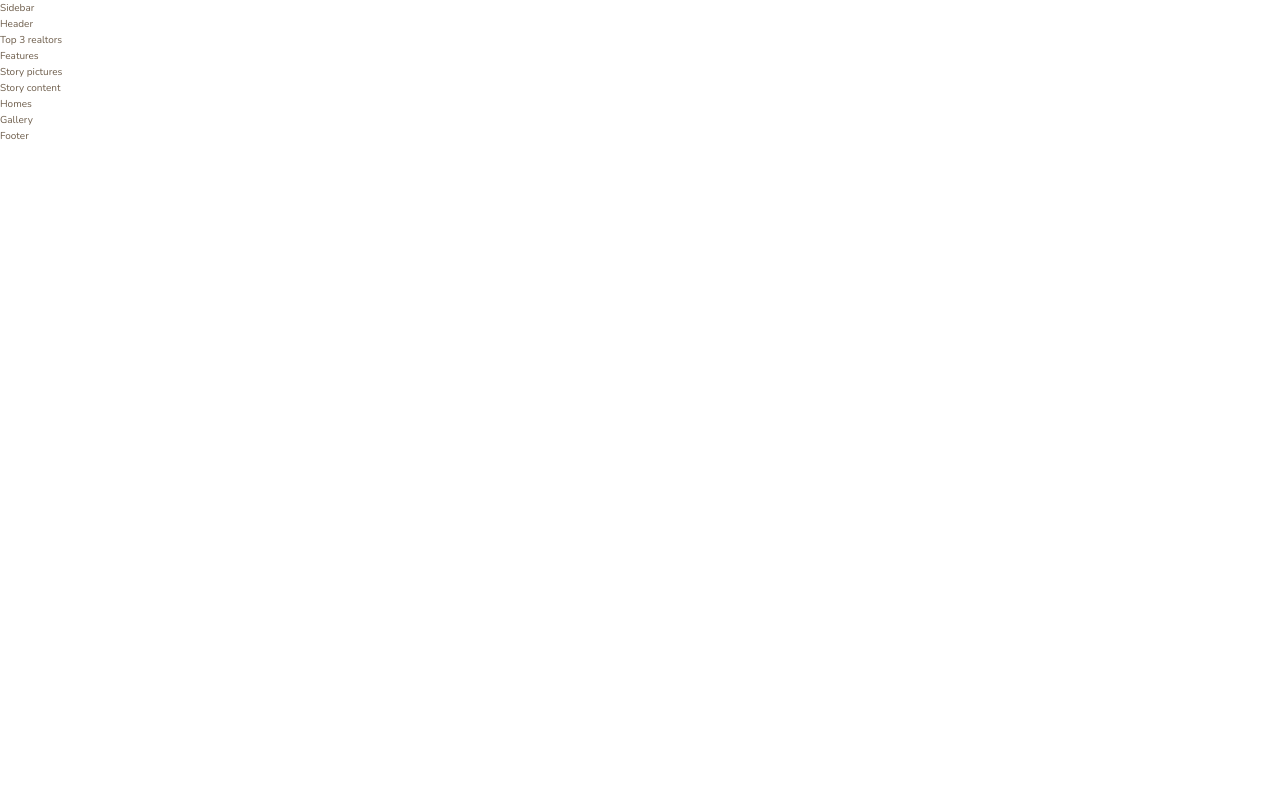
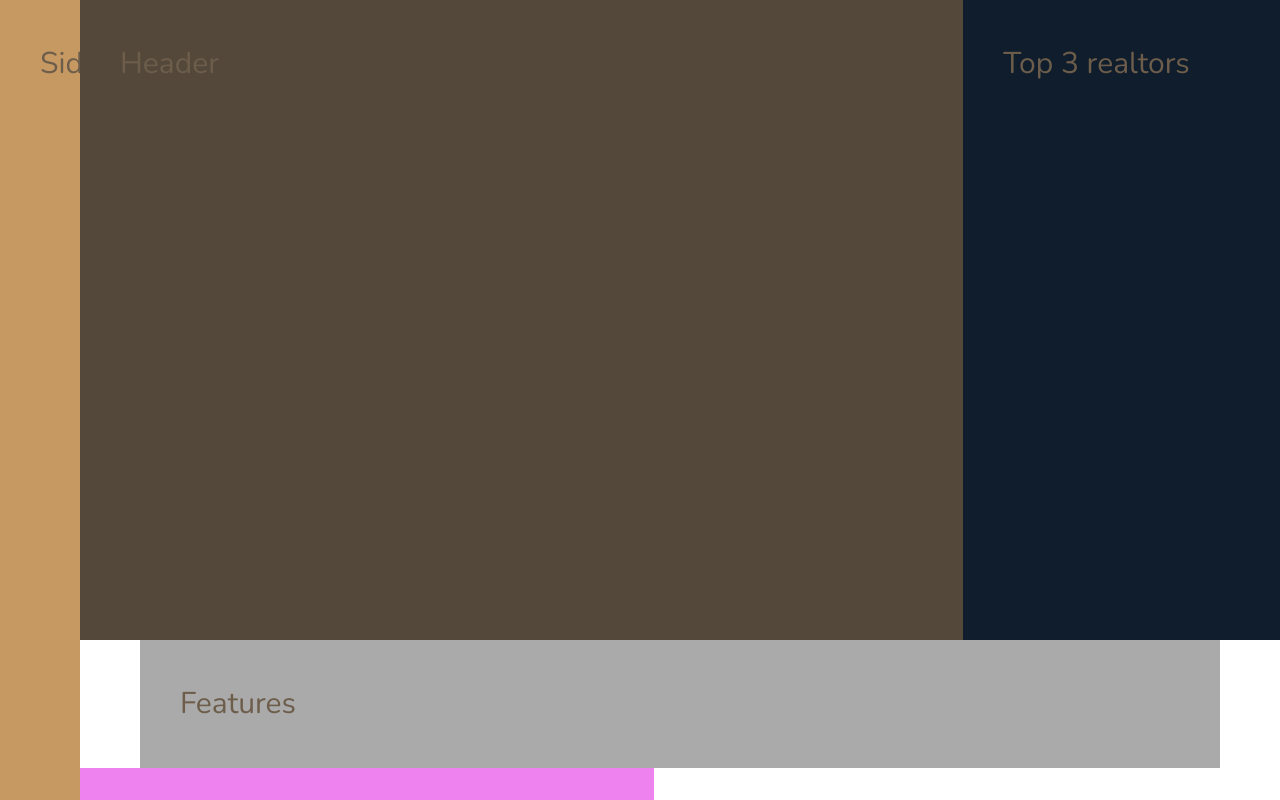
Before and after one commit to paulacarneiro/nexter, a website: page index.html in a window 1280 px wide. Shown: the top 800 px of the page. Drawn offline with nearby package versions, Linux system fonts and the light colour scheme.

Commit message:
Build grid layout

```diff
--- a/sass/_base.scss
+++ b/sass/_base.scss
@@ -33,3 +33,15 @@ body {
   font-weight: 300;
   line-height: 1.6;
 }
+
+.container {
+  display: grid;
+  grid-template-rows: 80vh min-content 40vw repeat(3, min-content);
+  grid-template-columns: [sidebar-start] 8rem [sidebar-end full-start] minmax(6rem, 1fr) [center-start] repeat(8, [col-start] minmax(min-content, 14rem) [col-end]) [center-end] minmax(6rem, 1fr) [full-end];
+
+  //dev
+  & > * {
+    font-size: 3rem;
+    padding: 40px;
+  }
+}
--- a/sass/_features.scss
+++ b/sass/_features.scss
@@ -0,0 +1,5 @@
+.features {
+  background-color: $color-grey-light-2;
+  grid-column: center-start / center-end;
+  // grid-row: ;
+}
--- a/sass/_footer.scss
+++ b/sass/_footer.scss
@@ -0,0 +1,4 @@
+.footer {
+  background-color: $color-secondary;
+  grid-column: full-start / full-end;
+}
--- a/sass/_gallery.scss
+++ b/sass/_gallery.scss
@@ -0,0 +1,4 @@
+.gallery {
+  background-color: cadetblue;
+  grid-column: full-start / full-end;
+}
--- a/sass/_header.scss
+++ b/sass/_header.scss
@@ -0,0 +1,4 @@
+.header {
+  background-color: $color-grey-dark-1;
+  grid-column: full-start / col-end 6;
+}
--- a/sass/_homes.scss
+++ b/sass/_homes.scss
@@ -0,0 +1,4 @@
+.homes {
+  background-color: $color-secondary;
+  grid-column: center-start / center-end;
+}
--- a/sass/_realtors.scss
+++ b/sass/_realtors.scss
@@ -0,0 +1,4 @@
+.realtors {
+  background-color: $color-secondary;
+  grid-column: col-start 7 / full-end;
+}
--- a/sass/_sidebar.scss
+++ b/sass/_sidebar.scss
@@ -0,0 +1,5 @@
+.sidebar {
+  background-color: $color-primary;
+  grid-column: sidebar-start / sidebar-end;
+  grid-row: 1 / -1;
+}
--- a/sass/_story.scss
+++ b/sass/_story.scss
@@ -0,0 +1,11 @@
+.story {
+  &__pictures {
+    background-color: violet;
+    grid-column: full-start / col-end 4;
+  }
+
+  &__ {
+    background-color: aquamarine;
+    grid-column: col-start 5 / full-end;
+  }
+}
```
Also changed, not shown: css/style.css.
